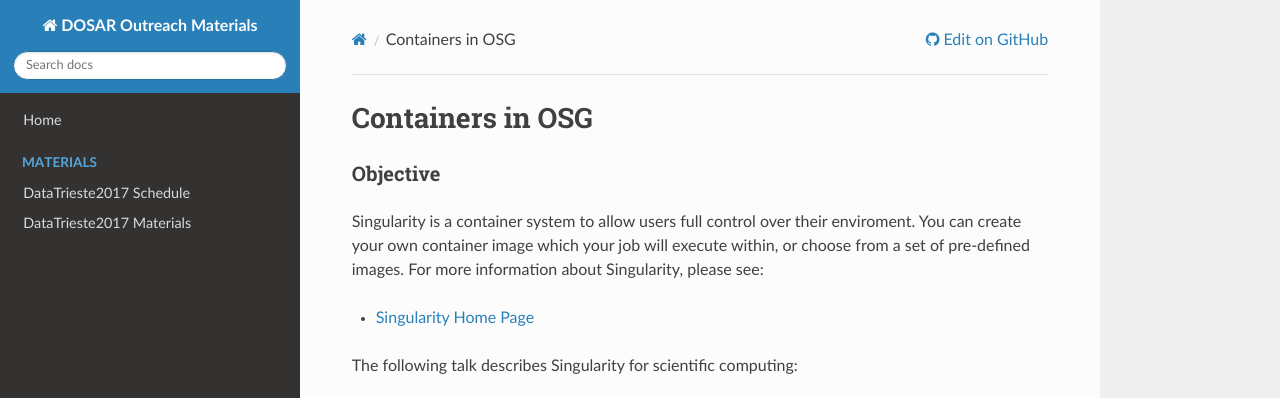
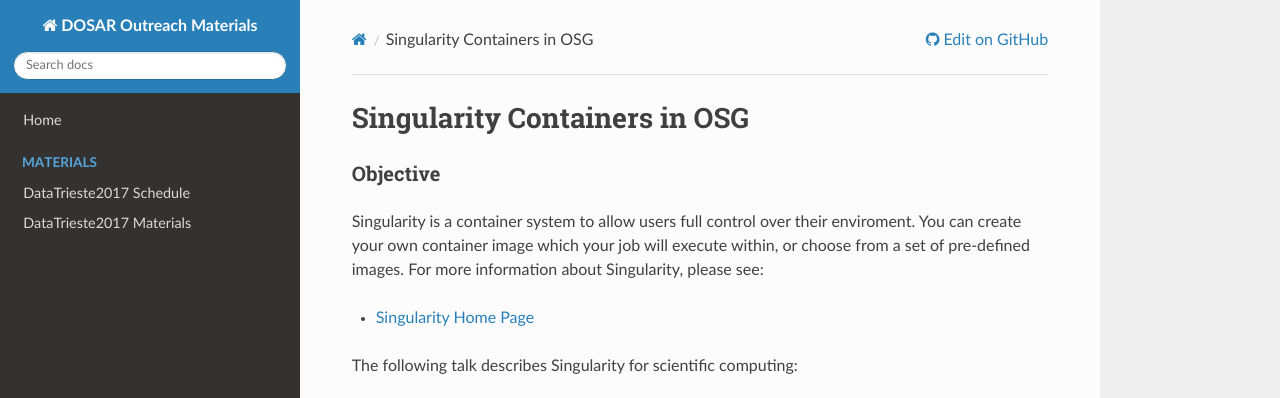
Before and after one commit to opensciencegrid/dosar, an MkDocs documentation site: the page built from docs/Materials/14-Containers.md, in a window 1280 px wide and 900 px high, cut to the strip 0-398 px from the top of the window. Built offline with MkDocs 1.6.1, drawn with Linux system fonts in a browser that asks for light colours; nearby versions of some CDN libraries; old or Windows-style settings are respelled for this version of MkDocs; some of the changed text lies outside the part shown.

Commit message:
Update 14-Containers.md

```diff
--- a/docs/Materials/14-Containers.md
+++ b/docs/Materials/14-Containers.md
@@ -1,4 +1,4 @@
-# Containers in OSG
+# Singularity Containers in OSG
 
 ### Objective
 
```
Also changed, not shown: other parts of docs/Materials/14-Containers.md (+2 -0 lines).
